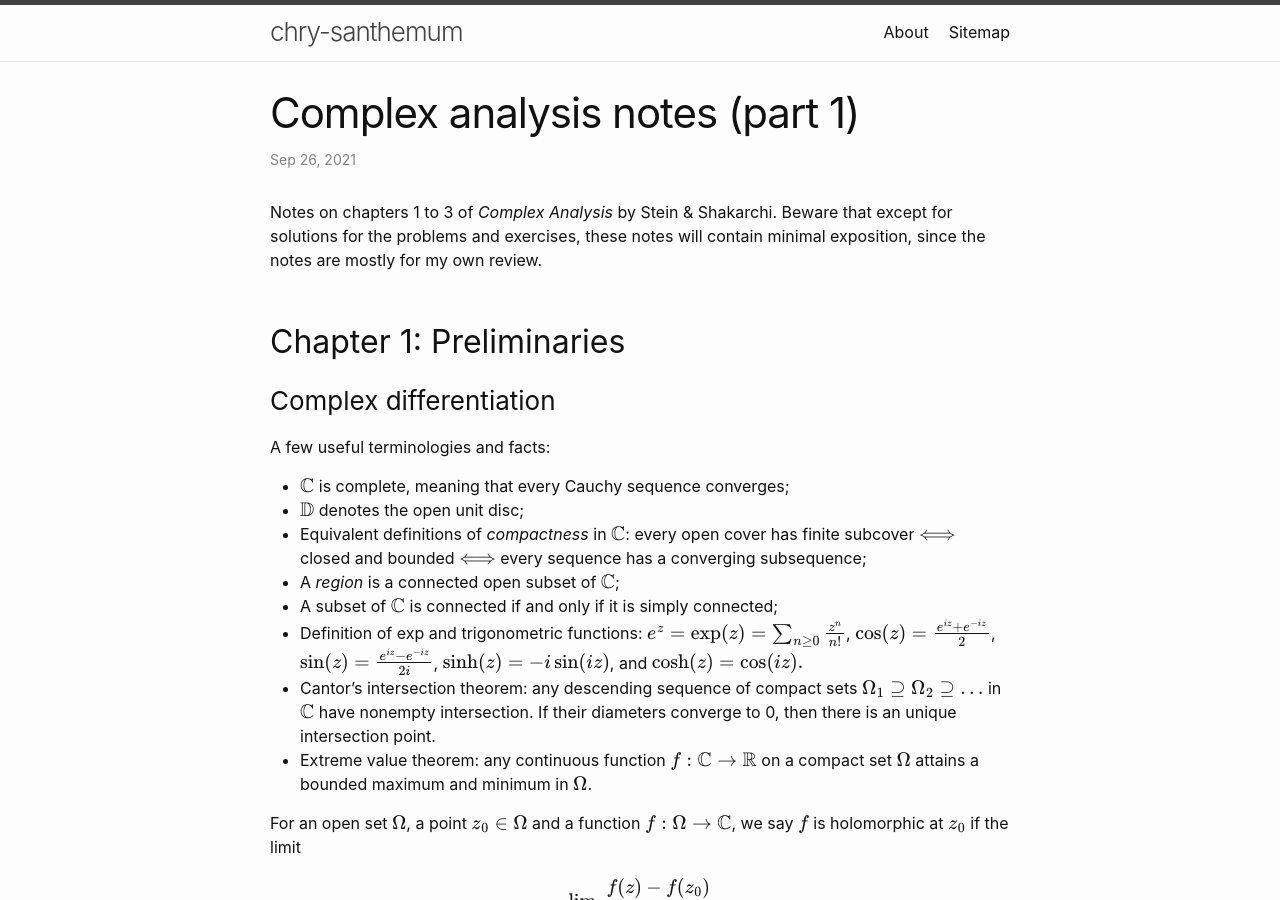
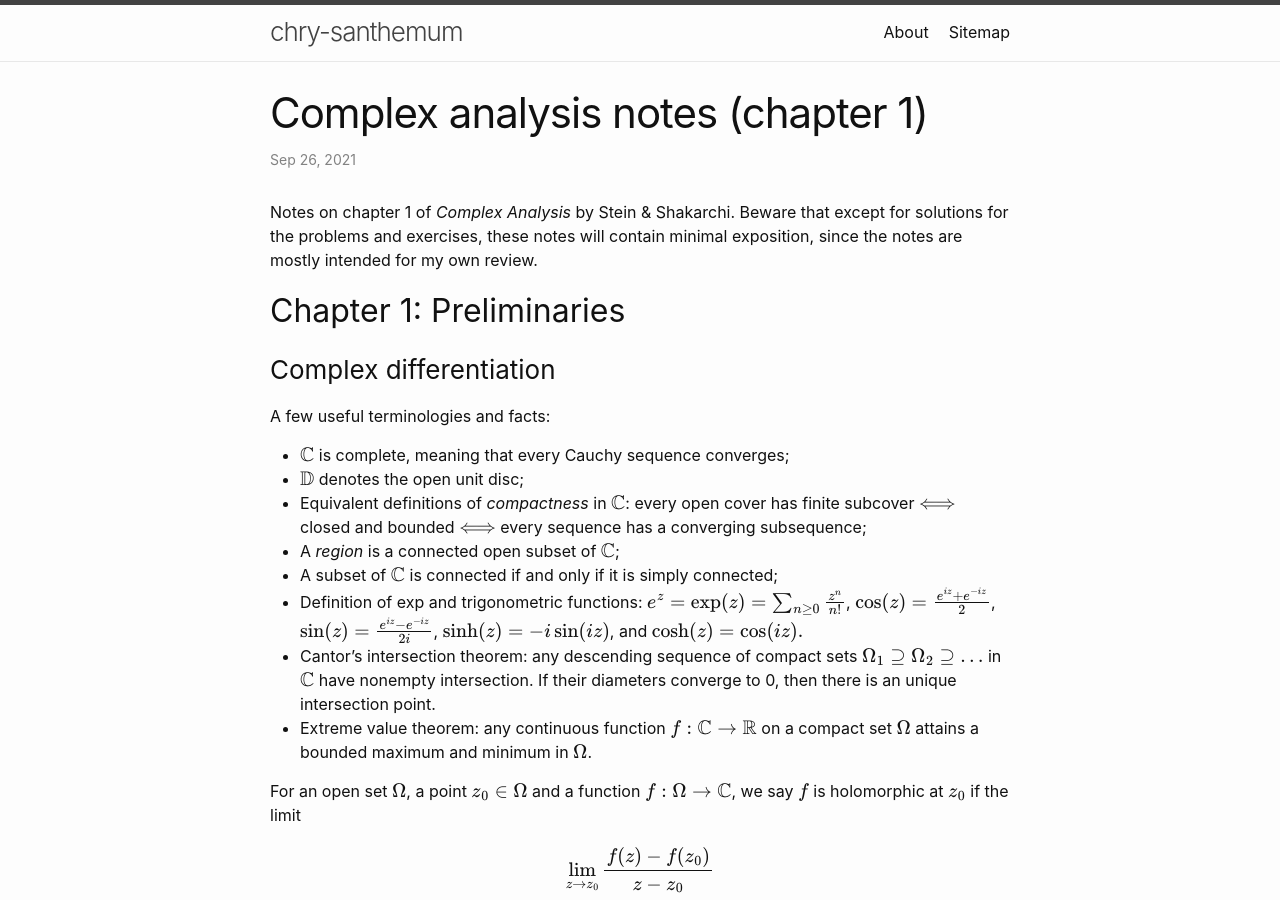
Before and after one commit to chry-santhemum/chry-santhemum.github.io, a Jekyll site: the page built from docs/_posts/2021-09-26-cmplx1.markdown, in a window 1280 px wide and 900 px high. Built offline with Jekyll 4.4.1, drawn with Linux system fonts in a browser that asks for light colours; part of the change alters nothing that is shown; some of the changed text lies outside the part shown.

Commit message:
Update 2021-09-26-cmplx1.markdown

```diff
--- a/docs/_posts/2021-09-26-cmplx1.markdown
+++ b/docs/_posts/2021-09-26-cmplx1.markdown
@@ -1,13 +1,12 @@
 ---
 layout: post
-title: "Complex analysis notes (part 1)"
+title: "Complex analysis notes (chapter 1)"
 date: 2021-09-26
 categories: mathematics
 usemathjax: true
 ---
 
-Notes on chapters 1 to 3 of *Complex Analysis* by Stein & Shakarchi. Beware that except for solutions for the problems and exercises, these notes will contain minimal exposition, since the notes are mostly for my own review.
-
+Notes on chapter 1 of *Complex Analysis* by Stein & Shakarchi. Beware that except for solutions for the problems and exercises, these notes will contain minimal exposition, since the notes are mostly intended for my own review.
 $$\newcommand{\diff}[2]{\frac{d #1}{d #2}}
 \newcommand{\pard}[2]{\frac{\partial #1}{\partial #2}}
 \renewcommand{\bar}[1]{\overline{#1}}
@@ -148,14 +147,38 @@ Conversely, we have the following theorem:
 
 ### Integration along curves
 
-A *smooth curve* is a map $$z(t)$$ from a closed interval to $$\CC$$ that is differentiable and such that $$z'(t) \neq 0$$. (In particular, it need not be a smooth map.) A *curve* often refers to a piecewise smooth curve. Given a continuous function $$f$$, a smooth curve $$\gamma$$ parametrized by $$z(t): [a,b] \to \CC$$, define
+A *smooth curve* is a map $$z(t)$$ from a closed interval to $$\CC$$ that is differentiable and such that $$z'(t) \neq 0$$ (in particular, it need not be a smooth map). A *curve* often refers to a piecewise smooth curve. Given a continuous function $$f$$, a smooth curve $$\gamma$$ parametrized by $$z(t): [a,b] \to \CC$$, define
 
 $$ \int_{\gamma} f(z)dz = \int_a^b f(z(t)) z'(t) dt.$$
 
-This depends on $$\gamma$$ but not on the parametrization because of the chain rule. Also, define the length of $$\gamma$$
+This depends on $$\gamma$$ but not on the parametrization because of the chain rule. Define the length of $$\gamma$$
 
-$$\abs{\gamma} = \int_a^b \abs{z'(t)} dt.$$
+$$\abs{\gamma} = \int_a^b \abs{z'(t)} dt,$$
 
+then we must have that
+
+$$\abs{\int_{\gamma} f(z)dz} \le |\gamma| \cdot \sup_{z\in\gamma} \abs{f(z)}}.$$
+
+**Theorem 3.** If a continuous function $$f$$ has a primitive $$F$$ in $$\Omega$$, and $$\gamma$$ is a curve in $$\Omega$$ that begins at $$w_1$$ and ends at $$w_2$$, then
+
+$$\int_{\gamma} f(z)dz = F(w_2) - F(w_1).$$
+
+This follows from its real analogue (the fundamental theorem of calculus).
+
+**Theorem 4.** If $$f$$ is holomorphic in a region $$\Omega$$ and $$f' = 0$$, then $$f$$ is constant.
+
+
+### Exercises and problems
+
+Unlike theorems and definitions (and everything else). exercises and problems are labeled according to the book. We try to cover all problems and select a few interesting exercises.
+
+**Exercise 7.** For fixed $$w \in \DD$$, we have a mapping $$F: z\mapsto \frac{w-z}{1-\bar{w}z}$$ that is a bijective and holomorphic map $$\DD\to\DD$$ that fixes $$\partial D$$ and interchanges 0 and $$w$$. This is, in fact, just an inversion in disguise.
+
+**Exercise 10.** If $$f$$ is holomorphic in open $$\Omega$$, then it is harmonic:
+
+$$\triangle f = \pard{^2f}{x^2} + \pard{^2f}{y^2} = 0.$$
+
+**Exercise 17.** Ratio test of convergence of power series: if $$\lim_{n\to \infty} \frac{\abs{a_{n+1}}{\abs{a_n}} = L$$, then $$\lim_{n\to \infty} \abs{a_n}^{1/n} = L$$.
 
 [//]: # Jekyll requires blog post files to be named according to the following format:
 
```
